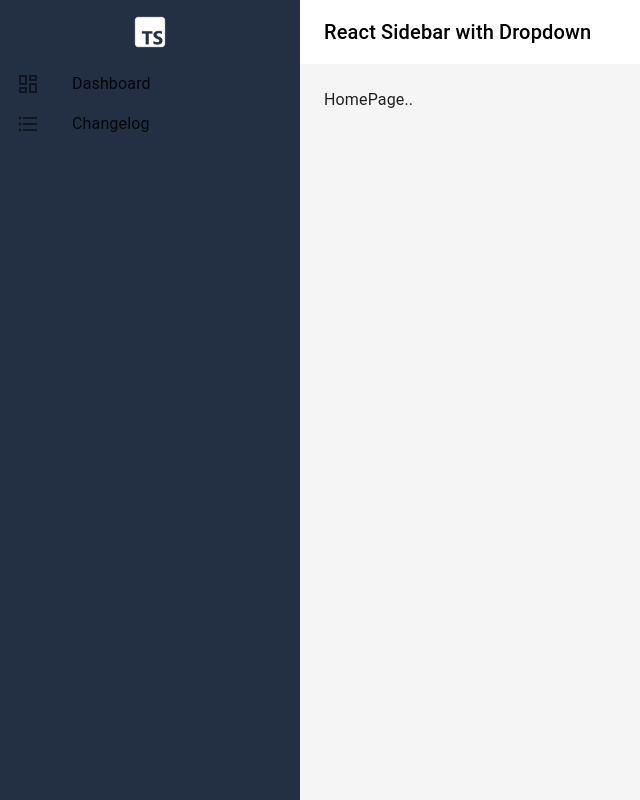
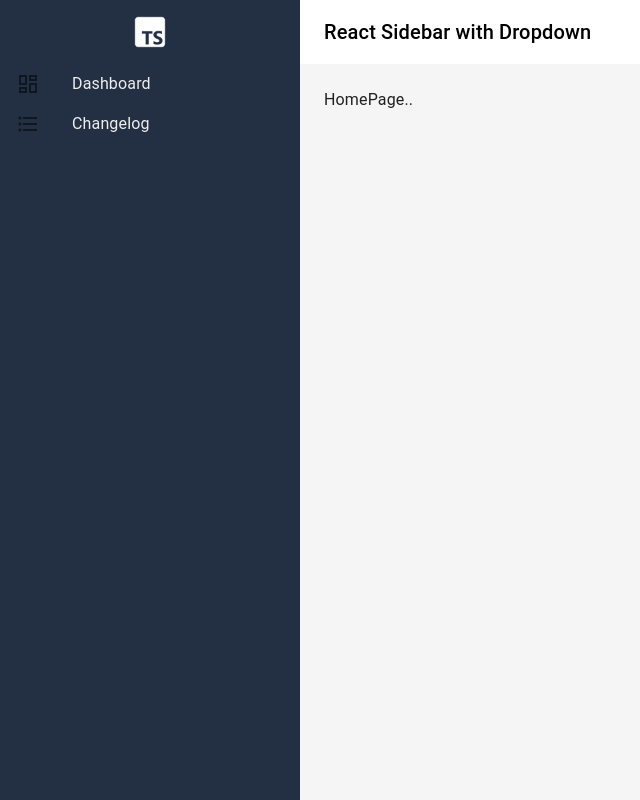
Before and after one commit to Ilesanmi-Erioluwa-Victor/react-side-bar, a React (Create React App) app: page / in a window 1280 px wide. Shown: the whole page, without its empty margins (0-640 px from the left). Built offline with nearby package versions, Linux system fonts and the light colour scheme.

Commit message:
Working on sidebar component

```diff
--- a/src/components/common/Sidebar.tsx
+++ b/src/components/common/Sidebar.tsx
@@ -25,6 +25,7 @@ const Sidebar = () => {
           boxSizing: "border-box",
           borderRight: "0px",
           backgroundColor: colorConfigs.sidebar.bg,
+          color : colorConfigs.sidebar.color
         },
       }}
     >
```
